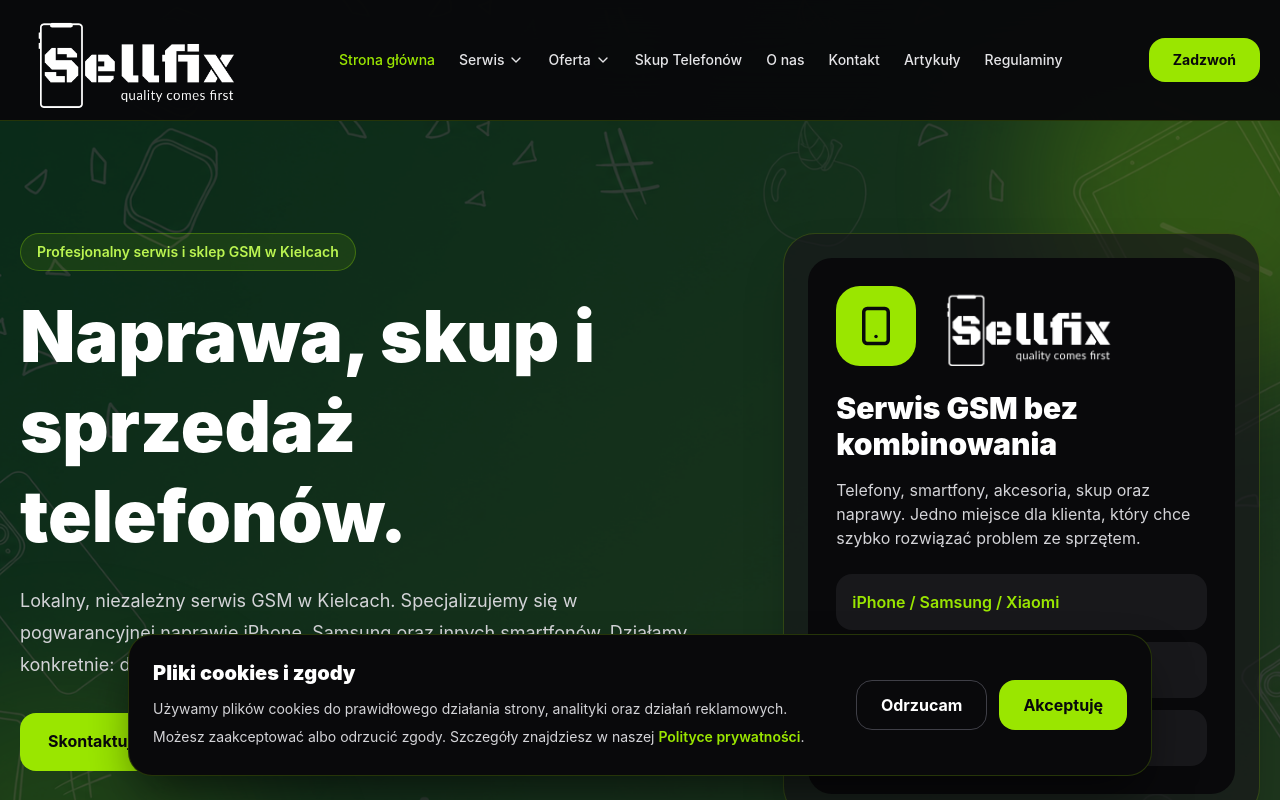
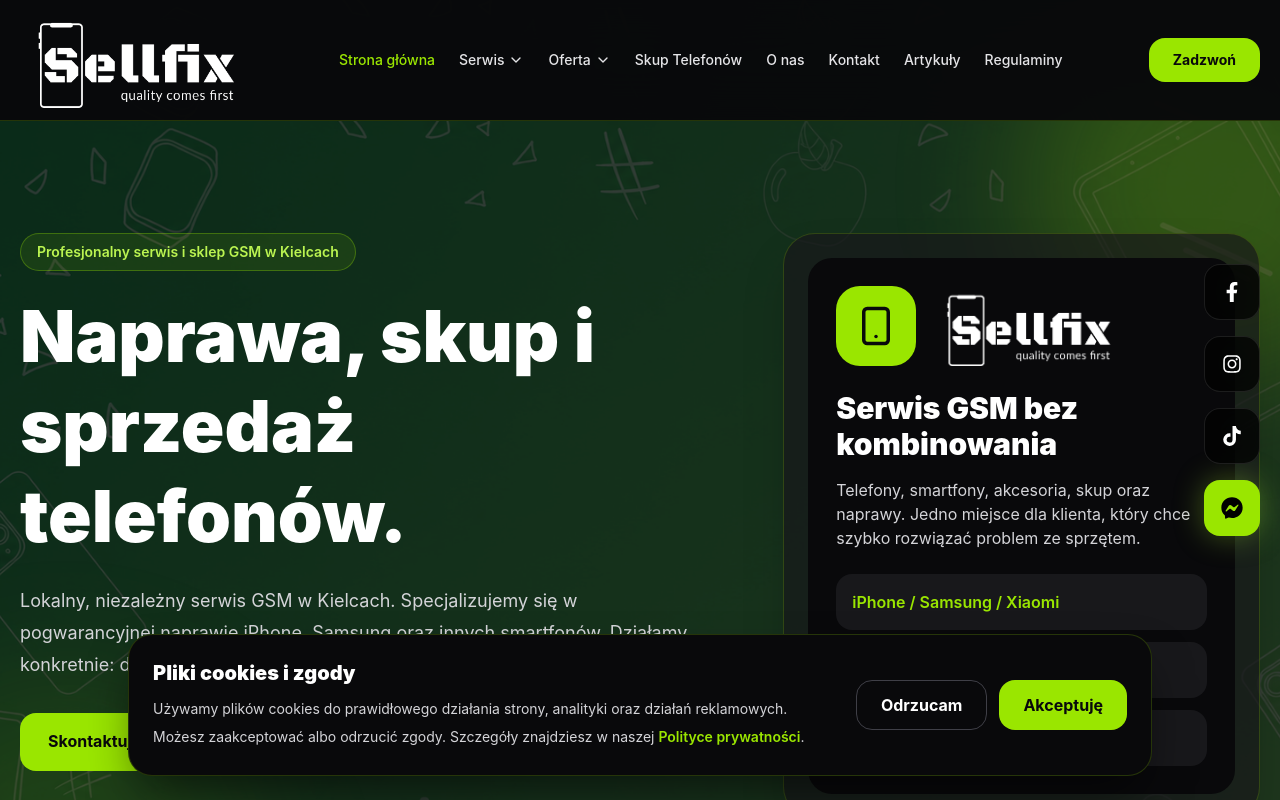
Before and after one commit to sellfixpl/sellfix-www, a React (Vite) app: page / in a window 1280 px wide. Shown: the top 800 px of the page. Built offline with nearby package versions, Linux system fonts and the light colour scheme.

Commit message:
Dodano floating socials oraz aktualizacja App.jsx

```diff
--- a/package.json
+++ b/package.json
@@ -16,6 +16,7 @@
     "react": "^19.2.5",
     "react-dom": "^19.2.5",
     "react-helmet-async": "^3.0.0",
+    "react-icons": "^5.6.0",
     "react-router-dom": "^7.14.2",
     "tailwindcss": "^4.2.4"
   },
--- a/src/App.jsx
+++ b/src/App.jsx
@@ -3,6 +3,7 @@
 
 import CookieBanner from "./komponenty/CookieBanner";
 import LocalBusinessSchema from "./komponenty/LocalBusinessSchema";
+import FloatingSocials from "./komponenty/FloatingSocials";
 
 import StronaGlowna from "./strony/StronaGlowna";
 import ONas from "./strony/ONas";
@@ -109,6 +110,7 @@
       <div className="relative z-10 min-h-screen">
         <ScrollDoSekcji />
         <LocalBusinessSchema />
+        <FloatingSocials />
 
         <Routes>
           <Route path="/" element={<StronaGlowna />} />
@@ -123,22 +125,10 @@
           <Route path="/serwis/apple" element={<SerwisApple />} />
           <Route path="/serwis/android" element={<SerwisAndroid />} />
 
-          <Route
-            path="/serwis/wymiana-wyswietlacza"
-            element={<WymianaWyswietlacza />}
-          />
-          <Route
-            path="/serwis/wymiana-baterii"
-            element={<WymianaBaterii />}
-          />
-          <Route
-            path="/serwis/naprawa-po-zalaniu"
-            element={<NaprawaPoZalaniu />}
-          />
-          <Route
-            path="/serwis/wymiana-gniazda-ladowania"
-            element={<WymianaGniazdaLadowania />}
-          />
+          <Route path="/serwis/wymiana-wyswietlacza" element={<WymianaWyswietlacza />} />
+          <Route path="/serwis/wymiana-baterii" element={<WymianaBaterii />} />
+          <Route path="/serwis/naprawa-po-zalaniu" element={<NaprawaPoZalaniu />} />
+          <Route path="/serwis/wymiana-gniazda-ladowania" element={<WymianaGniazdaLadowania />} />
 
           <Route path="/serwis/android/samsung" element={<Samsung />} />
           <Route path="/serwis/android/xiaomi" element={<Xiaomi />} />
@@ -187,10 +177,7 @@
           <Route path="/regulaminy" element={<Regulaminy />} />
           <Route path="/regulamin-serwisu" element={<RegulaminSerwisu />} />
           <Route path="/fixguard" element={<FixGuard />} />
-          <Route
-            path="/polityka-prywatnosci"
-            element={<PolitykaPrywatnosci />}
-          />
+          <Route path="/polityka-prywatnosci" element={<PolitykaPrywatnosci />} />
         </Routes>
 
         <CookieBanner />
--- /dev/null
+++ b/src/komponenty/FloatingSocials.jsx
@@ -0,0 +1,52 @@
+import {
+  FaFacebookF,
+  FaInstagram,
+  FaTiktok,
+  FaFacebookMessenger,
+} from "react-icons/fa";
+
+export default function FloatingSocials() {
+  return (
+    <div className="fixed right-5 top-1/2 z-[999] hidden -translate-y-1/2 flex-col gap-4 lg:flex">
+      <a
+        href="https://www.facebook.com/profile.php?id=61553593684081"
+        target="_blank"
+        rel="noopener noreferrer"
+        aria-label="Facebook"
+        className="group flex h-14 w-14 items-center justify-center rounded-2xl border border-white/10 bg-black/70 text-white backdrop-blur-xl transition hover:scale-110 hover:border-lime-400 hover:bg-lime-400 hover:text-black"
+      >
+        <FaFacebookF size={20} />
+      </a>
+
+      <a
+        href="https://www.instagram.com/sellfix.pl/"
+        target="_blank"
+        rel="noopener noreferrer"
+        aria-label="Instagram"
+        className="group flex h-14 w-14 items-center justify-center rounded-2xl border border-white/10 bg-black/70 text-white backdrop-blur-xl transition hover:scale-110 hover:border-lime-400 hover:bg-lime-400 hover:text-black"
+      >
+        <FaInstagram size={20} />
+      </a>
+
+      <a
+        href="https://www.tiktok.com/@sellfix5"
+        target="_blank"
+        rel="noopener noreferrer"
+        aria-label="TikTok"
+        className="group flex h-14 w-14 items-center justify-center rounded-2xl border border-white/10 bg-black/70 text-white backdrop-blur-xl transition hover:scale-110 hover:border-lime-400 hover:bg-lime-400 hover:text-black"
+      >
+        <FaTiktok size={20} />
+      </a>
+
+      <a
+        href="https://m.me/"
+        target="_blank"
+        rel="noopener noreferrer"
+        aria-label="Chat"
+        className="group flex h-14 w-14 items-center justify-center rounded-2xl bg-lime-400 text-black shadow-[0_0_30px_rgba(163,230,53,0.35)] transition hover:scale-110 hover:bg-lime-300"
+      >
+        <FaFacebookMessenger size={22} />
+      </a>
+    </div>
+  );
+}
```
Also changed, not shown: 1 other file (tests, documents, lock files or other folders).
